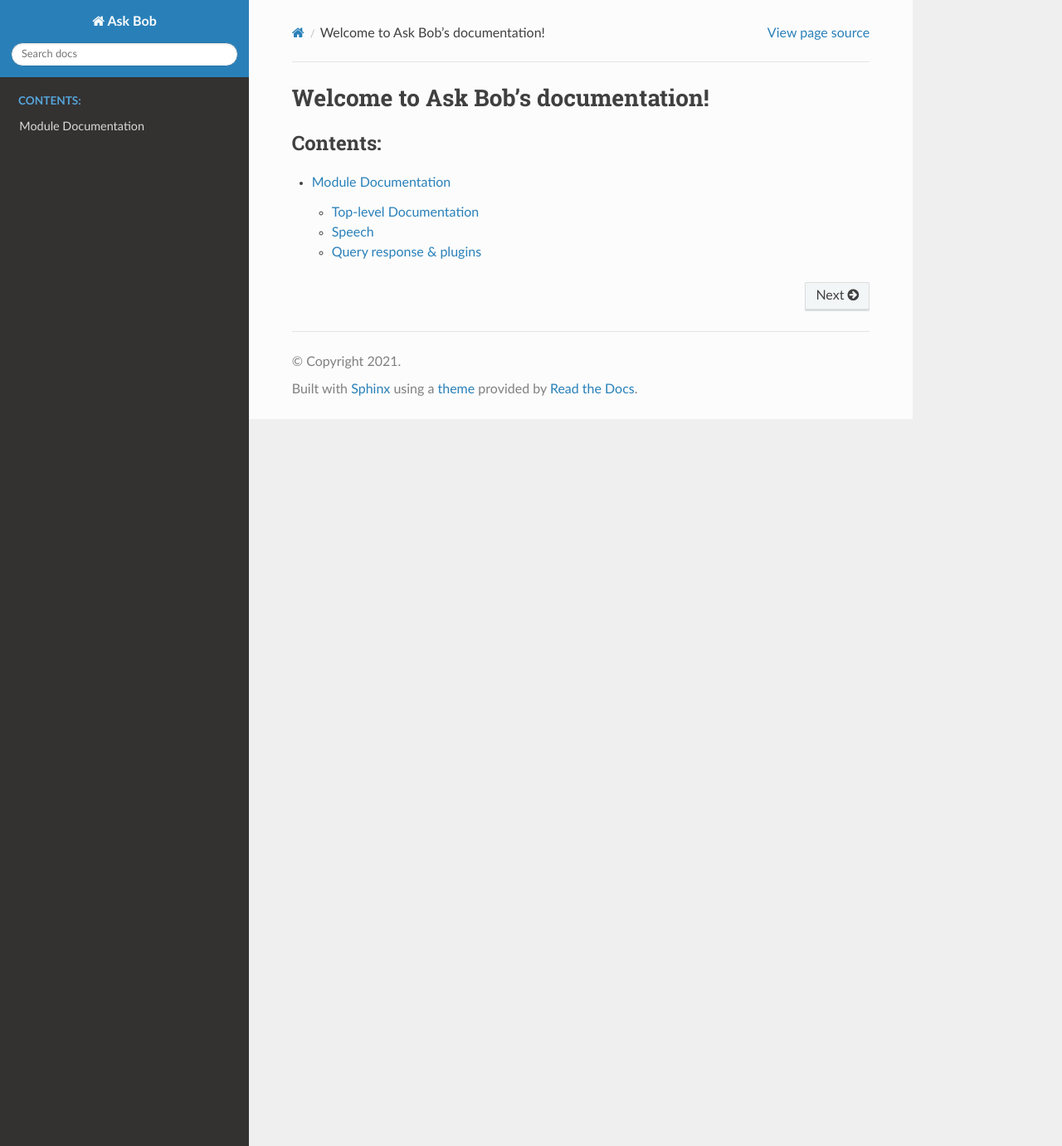
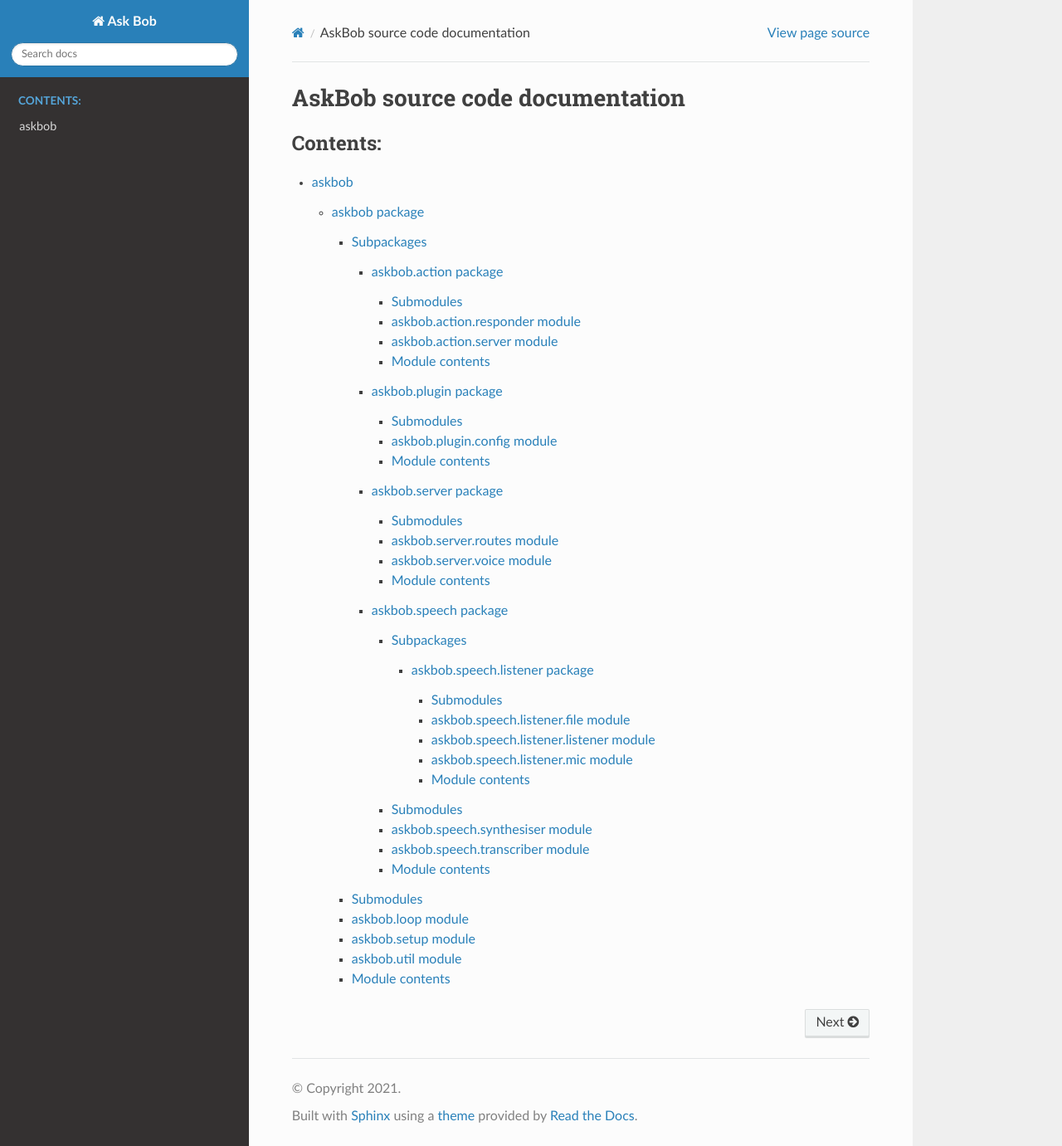
Before and after one commit to UCL-COMP0016-2020-Team-39/AskBob, a Sphinx documentation site: the page built from docs/index.rst, in a window 1280 px wide and 1381 px high. Shown: the whole window at 83% size. Built offline with Sphinx 7.4.7 and the Read the Docs theme 2.0.0, drawn with Linux system fonts in a browser that asks for light colours.

Commit message:
Improve code documentation.
I've used sphinx-autodoc to better generate code documentation.

```diff
--- a/docs/documentation.rst
+++ /dev/null
@@ -1,15 +0,0 @@
-.. Ask Bob documentation master file, created by
-   sphinx-quickstart on Thu Feb 11 00:30:24 2021.
-   You can adapt this file completely to your liking, but it should at least
-   contain the root `toctree` directive.
-
-Module Documentation
-===================================
-
-.. toctree::
-   :maxdepth: 2
-   :caption: Contents:
-
-   documentation/askbob
-   documentation/speech
-   documentation/action
--- a/docs/documentation/action.rst
+++ /dev/null
@@ -1,14 +0,0 @@
-Query response & plugins
-========================
-
-.. automodule:: askbob.action.responder
-   :members:
-
-.. automodule:: askbob.action.server
-   :members:
-
-.. automodule:: askbob.plugin
-   :members:
-
-.. automodule:: askbob.plugin.config
-   :members:
--- a/docs/documentation/askbob.rst
+++ /dev/null
@@ -1,17 +0,0 @@
-Top-level Documentation
-=======================
-
-.. automodule:: askbob
-   :members:
-
-.. automodule:: askbob.loop
-   :members:
-
-.. automodule:: askbob.server
-   :members:
-
-.. automodule:: askbob.setup
-   :members:
-
-.. automodule:: askbob.util
-   :members:
--- a/docs/index.rst
+++ b/docs/index.rst
@@ -3,11 +3,11 @@
    You can adapt this file completely to your liking, but it should at least
    contain the root `toctree` directive.
 
-Welcome to Ask Bob's documentation!
-===================================
+AskBob source code documentation
+================================
 
 .. toctree::
-   :maxdepth: 2
+   :maxdepth: 10
    :caption: Contents:
 
-   documentation
+   source/modules
--- /dev/null
+++ b/docs/source/askbob.action.rst
@@ -0,0 +1,29 @@
+askbob.action package
+=====================
+
+Submodules
+----------
+
+askbob.action.responder module
+------------------------------
+
+.. automodule:: askbob.action.responder
+   :members:
+   :undoc-members:
+   :show-inheritance:
+
+askbob.action.server module
+---------------------------
+
+.. automodule:: askbob.action.server
+   :members:
+   :undoc-members:
+   :show-inheritance:
+
+Module contents
+---------------
+
+.. automodule:: askbob.action
+   :members:
+   :undoc-members:
+   :show-inheritance:
--- /dev/null
+++ b/docs/source/askbob.plugin.rst
@@ -0,0 +1,21 @@
+askbob.plugin package
+=====================
+
+Submodules
+----------
+
+askbob.plugin.config module
+---------------------------
+
+.. automodule:: askbob.plugin.config
+   :members:
+   :undoc-members:
+   :show-inheritance:
+
+Module contents
+---------------
+
+.. automodule:: askbob.plugin
+   :members:
+   :undoc-members:
+   :show-inheritance:
--- /dev/null
+++ b/docs/source/askbob.rst
@@ -0,0 +1,48 @@
+askbob package
+==============
+
+Subpackages
+-----------
+
+.. toctree::
+   :maxdepth: 4
+
+   askbob.action
+   askbob.plugin
+   askbob.server
+   askbob.speech
+
+Submodules
+----------
+
+askbob.loop module
+------------------
+
+.. automodule:: askbob.loop
+   :members:
+   :undoc-members:
+   :show-inheritance:
+
+askbob.setup module
+-------------------
+
+.. automodule:: askbob.setup
+   :members:
+   :undoc-members:
+   :show-inheritance:
+
+askbob.util module
+------------------
+
+.. automodule:: askbob.util
+   :members:
+   :undoc-members:
+   :show-inheritance:
+
+Module contents
+---------------
+
+.. automodule:: askbob
+   :members:
+   :undoc-members:
+   :show-inheritance:
--- /dev/null
+++ b/docs/source/askbob.server.rst
@@ -0,0 +1,29 @@
+askbob.server package
+=====================
+
+Submodules
+----------
+
+askbob.server.routes module
+---------------------------
+
+.. automodule:: askbob.server.routes
+   :members:
+   :undoc-members:
+   :show-inheritance:
+
+askbob.server.voice module
+--------------------------
+
+.. automodule:: askbob.server.voice
+   :members:
+   :undoc-members:
+   :show-inheritance:
+
+Module contents
+---------------
+
+.. automodule:: askbob.server
+   :members:
+   :undoc-members:
+   :show-inheritance:
--- /dev/null
+++ b/docs/source/askbob.speech.listener.rst
@@ -0,0 +1,37 @@
+askbob.speech.listener package
+==============================
+
+Submodules
+----------
+
+askbob.speech.listener.file module
+----------------------------------
+
+.. automodule:: askbob.speech.listener.file
+   :members:
+   :undoc-members:
+   :show-inheritance:
+
+askbob.speech.listener.listener module
+--------------------------------------
+
+.. automodule:: askbob.speech.listener.listener
+   :members:
+   :undoc-members:
+   :show-inheritance:
+
+askbob.speech.listener.mic module
+---------------------------------
+
+.. automodule:: askbob.speech.listener.mic
+   :members:
+   :undoc-members:
+   :show-inheritance:
+
+Module contents
+---------------
+
+.. automodule:: askbob.speech.listener
+   :members:
+   :undoc-members:
+   :show-inheritance:
--- /dev/null
+++ b/docs/source/askbob.speech.rst
@@ -0,0 +1,37 @@
+askbob.speech package
+=====================
+
+Subpackages
+-----------
+
+.. toctree::
+   :maxdepth: 4
+
+   askbob.speech.listener
+
+Submodules
+----------
+
+askbob.speech.synthesiser module
+--------------------------------
+
+.. automodule:: askbob.speech.synthesiser
+   :members:
+   :undoc-members:
+   :show-inheritance:
+
+askbob.speech.transcriber module
+--------------------------------
+
+.. automodule:: askbob.speech.transcriber
+   :members:
+   :undoc-members:
+   :show-inheritance:
+
+Module contents
+---------------
+
+.. automodule:: askbob.speech
+   :members:
+   :undoc-members:
+   :show-inheritance:
--- /dev/null
+++ b/docs/source/modules.rst
@@ -0,0 +1,7 @@
+askbob
+======
+
+.. toctree::
+   :maxdepth: 4
+
+   askbob
```
Also changed, not shown: docs/documentation/speech.rst (deleted, +0 -11 lines).
